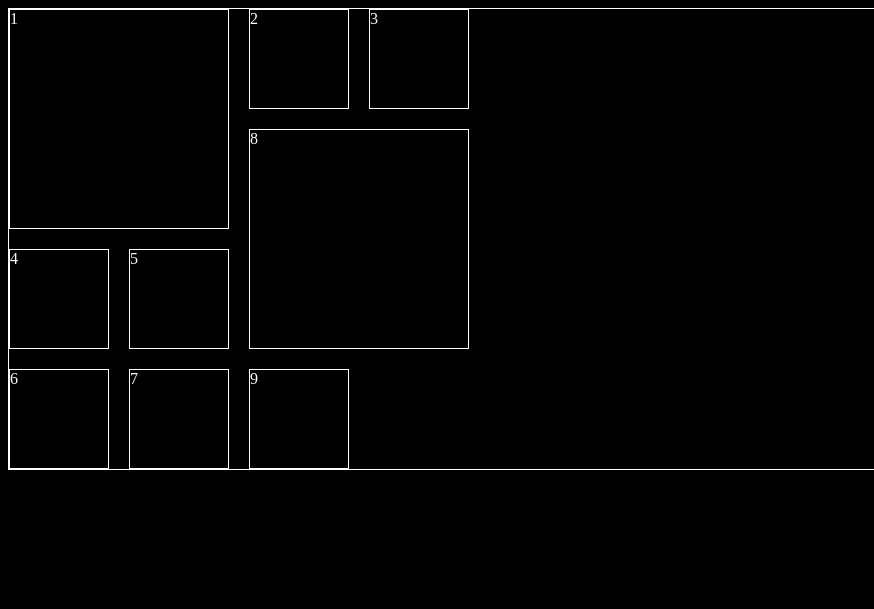
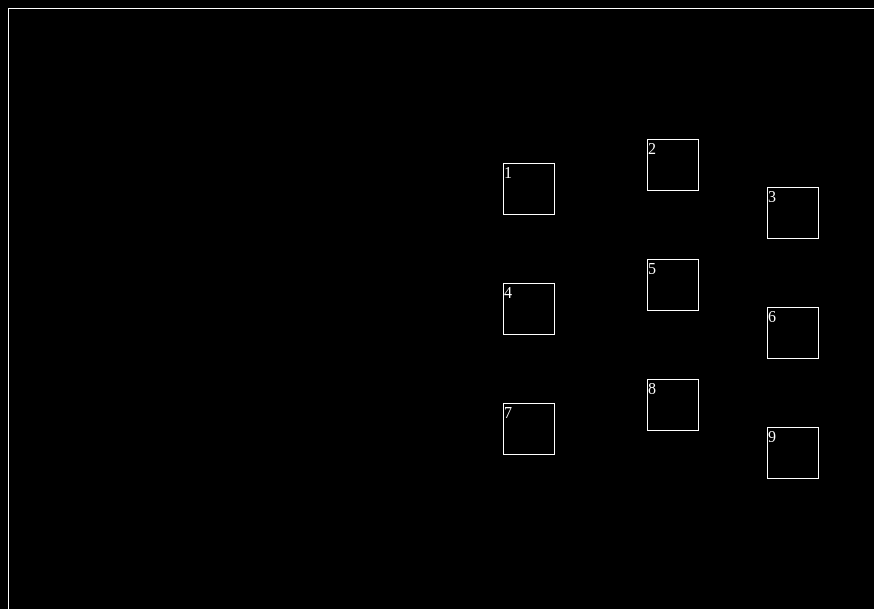
Before and after one commit to davidperez17/FrontendFundamentals-Tarde-2022, a plain HTML site: page grid/grid-column.html in a window 1280 px wide. Shown: the top 609 px of the page, without its empty margins (0-874 px from the left). Drawn offline with Linux system fonts and the light colour scheme.

Commit message:
se actualizo el grid

```diff
--- a/grid/grid-columns/end.html
+++ b/grid/grid-column.html
@@ -17,46 +17,51 @@
 
     .container {
       width: 100%;
-      /* height: 600px; */
+      height: 600px;
       display: grid;
-      /* justify-content: center; */
 
-      grid-template-columns: repeat(4, 100px);
+      grid-template-columns: repeat(3, 100px);
       grid-template-rows: repeat(3, 100px);
 
-      /* grid-auto-flow: row; */
-      /* grid-auto-columns: 200px; */
-      grid-auto-rows: 100px;
+      border: 1px solid white;
 
-      /* column-gap: 20px;
-      row-gap: 20px; */
-      border: 1px solid white;
+      /* align-content: center;
+      justify-content: space-around; */
+
+      place-content: center;
+
+      /* justify-items: center;
+      align-items: center; */
+
+      place-items: center;
 
       gap: 20px;
     }
 
     .container div {
+      width: 50px;
+      height: 50px;
       border: 1px solid white;
       /* background-color: #fff; */
     }
 
-    .items-1 {
-      /* width: 50px;
-      height: 50px; */
 
-      grid-column-start: 1;
-      grid-column-end: 3;
-
-      grid-row-start: 1;
-      grid-row-end: 3;
+    .items-1,
+    .items-4,
+    .items-7 {
+      place-self: center;
     }
 
+    .items-6,
+    .items-9,
+    .items-3 {
+      place-self: end;
+    }
+
+    .items-2,
+    .items-5,
     .items-8 {
-      grid-column-start: 3;
-      grid-column-end: 5;
-
-      grid-row-start: 4;
-      grid-row-end: 2;
+      place-self: start end;
     }
   </style>
 </head>
```
Also changed, not shown: grid/grid-template-area.html (added, +67 -0 lines).
